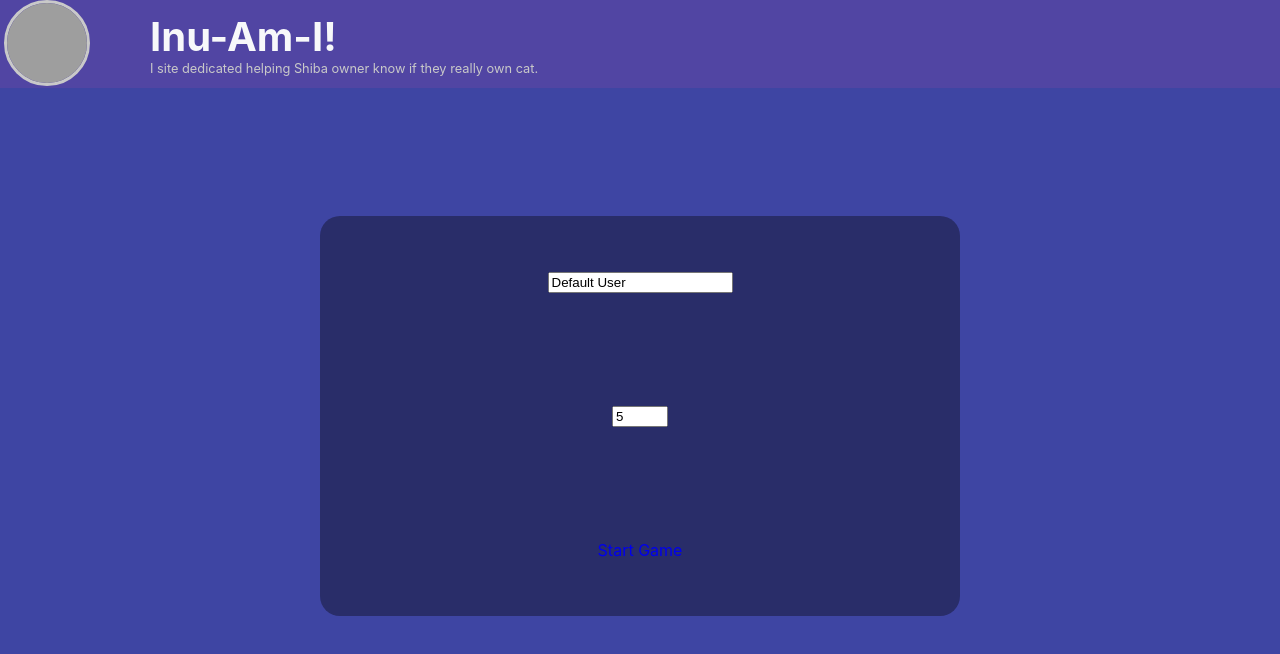
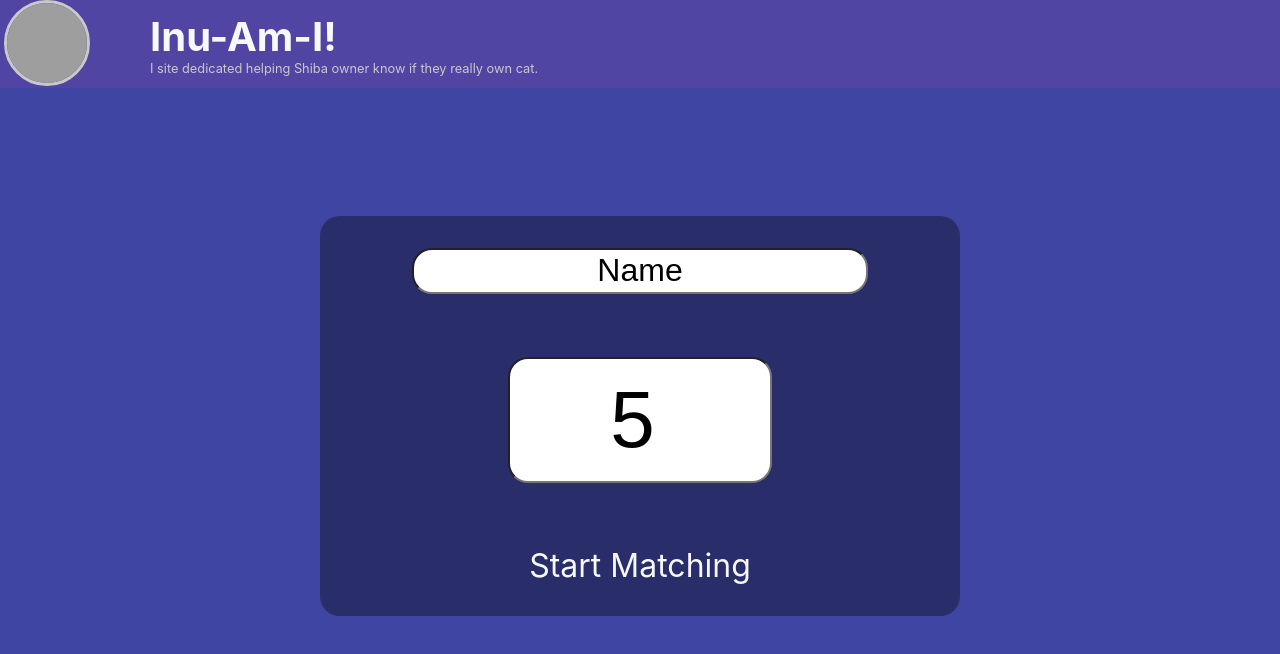
Before and after one commit to Afoucheaux/inu-am-i, a React (Create React App) app: page / in a window 1280 px wide. Shown: the top 654 px of the page. Built offline with nearby package versions, Linux system fonts and the light colour scheme; grey boxes are pictures that could not be loaded.

Commit message:
Fixed default url and updataed styling of start page.

```diff
--- a/src/components/StartScreen/StartScreen.css
+++ b/src/components/StartScreen/StartScreen.css
@@ -23,7 +23,25 @@
   border-radius: 20px;
 }
 .start-button {
+  font-size: 2em;
   text-decoration: none;
+  color: rgba(247, 248, 250);
+}
+
+.set-name {
+  text-align: center;
+  border-radius: 20px;
+  font-size: 2em;
+  width: 70%;
+  height: 5vh;
+}
+
+.set-num {
+  text-align: center;
+  border-radius: 20px;
+  font-size: 5em;
+  width: 40%;
+  height: 15vh;
 }
 
 @media only screen and (max-width: 730px) {
--- a/src/components/StartScreen/StartScreen.js
+++ b/src/components/StartScreen/StartScreen.js
@@ -5,7 +5,7 @@ import './StartScreen.css'
 
 
 function StartScreen () {
-  const [userName, setUserName] = useState('Default User');
+  const [userName, setUserName] = useState('Name');
   const [numberOfShiba, setNumberOfShiba] = useState(5);
 
   const handleNameChange = (event) => {
@@ -17,7 +17,7 @@ function StartScreen () {
   }
 
   const clearInputs = () => {
-    setUserName('Default-User');
+    setUserName('User');
     setNumberOfShiba(5);
   }
 
@@ -27,14 +27,17 @@ function StartScreen () {
       <article className='styling-box'>
         <form className='start-info'>
          <input
+            className='set-name'
+            data-cy='set-name'
             type='text'
             placeholder='user name'
             name='userName'
             value={userName}
             onChange={event => handleNameChange(event)}
-            required
          />
          <input
+           className='set-num'
+            data-cy='set-num'
             type='number'
             min='1'
             max='15'
@@ -42,9 +45,8 @@ function StartScreen () {
             name='numberOfShiba'
             value={numberOfShiba}
             onChange={event => handleNumChange(event)}
-            required
          />
-         <Link onClick={() => clearInputs()} className="start-button" data-cy="start-button" to={`/game/${userName}/${numberOfShiba}`}>Start Game</Link>
+         <Link onClick={() => clearInputs()} className="start-button" data-cy="start-button" to={`/game/${userName}/${numberOfShiba}`}>Start Matching</Link>
         </form>
       </article>
     </section>
```
